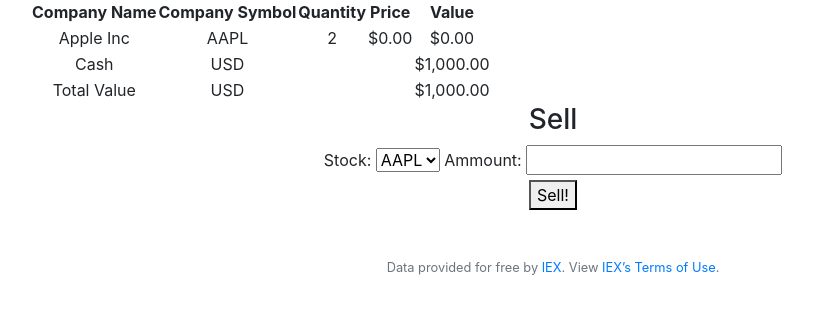
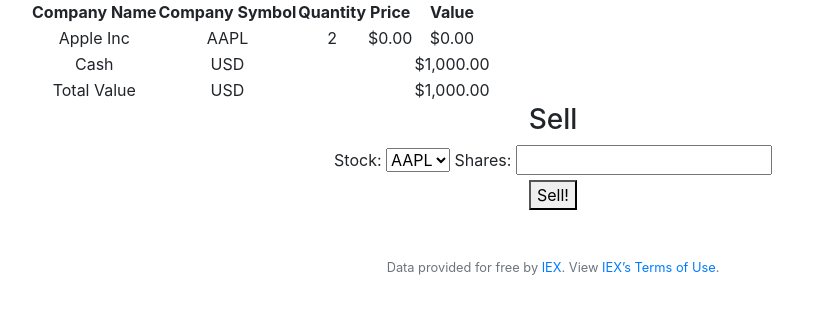
Before and after one commit to ShiftySlothe/cs50, a Flask app: page /sell in a window 1280 px wide. Shown: the part 171-499 px from the top of the page, without its empty margins (87-900 px from the left). Run offline with Flask 2, Linux system fonts and the light colour scheme; a user stored in the database is signed in; data comes from the database, SQL or seed files in the repository; both versions use the stored data as it was after the commit; data that the repository does not hold is empty; some libraries are stand-ins or nearby versions.

Commit message:
automated commit by check50 [check50=True]

```diff
--- a/application.py
+++ b/application.py
@@ -276,11 +276,11 @@ def register():
 def sell():
     if request.method == "POST":
         ##Validate form
-        if not request.form.get("stock") or not request.form.get("sellQuantity"):
+        if not request.form.get("stock") or not request.form.get("shares"):
             return apology('form error, please resubmit', 400)
 
         stockSymblToSell = request.form.get("stock")
-        sellQuantity = float(request.form.get("sellQuantity"))
+        sellQuantity = float(request.form.get("shares"))
 
         ##Check user owns stock, grab price
         stockOwned = False
--- a/templates/sell.html
+++ b/templates/sell.html
@@ -51,8 +51,8 @@
                         <option value ="{{stock['symbol']}}">{{stock['symbol']}}</option>
                         {% endfor %}
                     </select>
-                    <label for="sellQuantity">Ammount: </label>
-                    <input type="text" id="sellQuantity" name="sellQuantity"><br>
+                    <label for="sellQuantity">Shares: </label>
+                    <input type="text" id="shares" name="shares"><br>
                     <button type="submit">Sell!</button>
                 </form>
 {% endblock %}
```
Also changed, not shown: finance.db.
